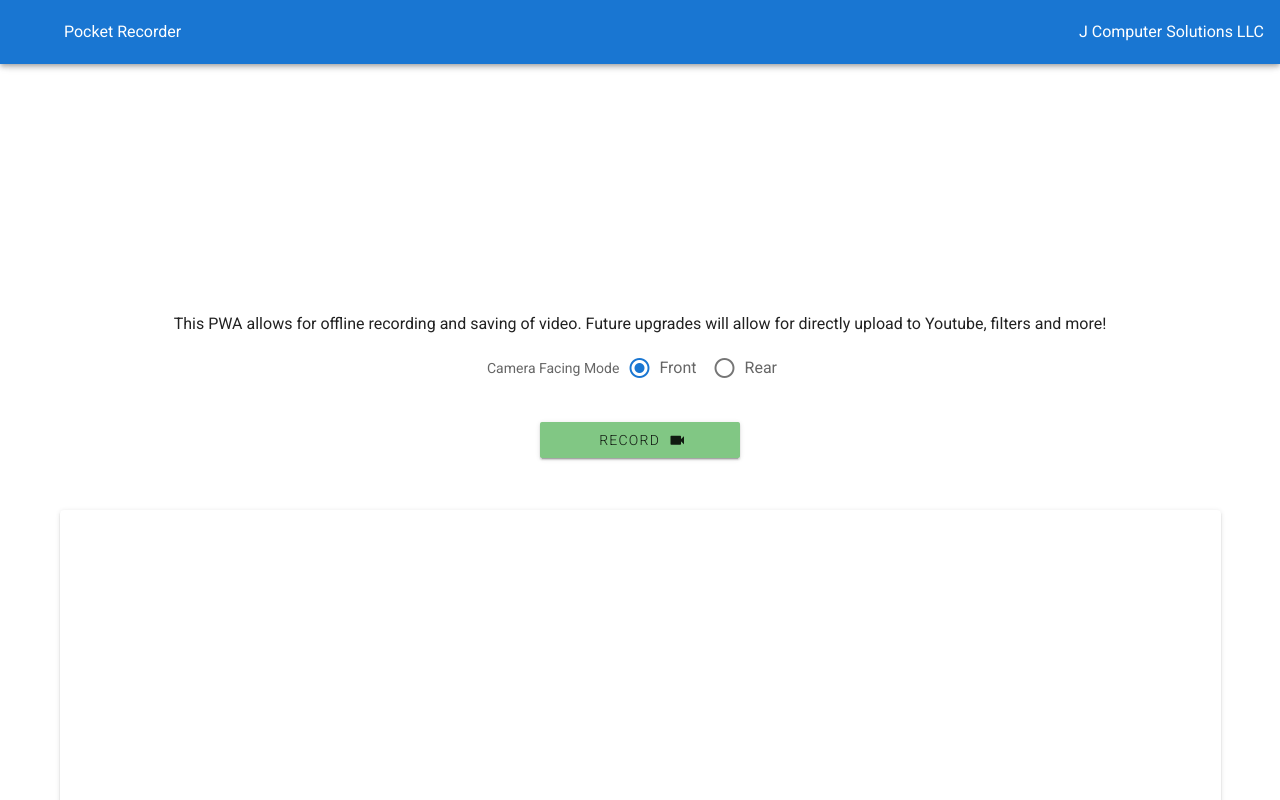
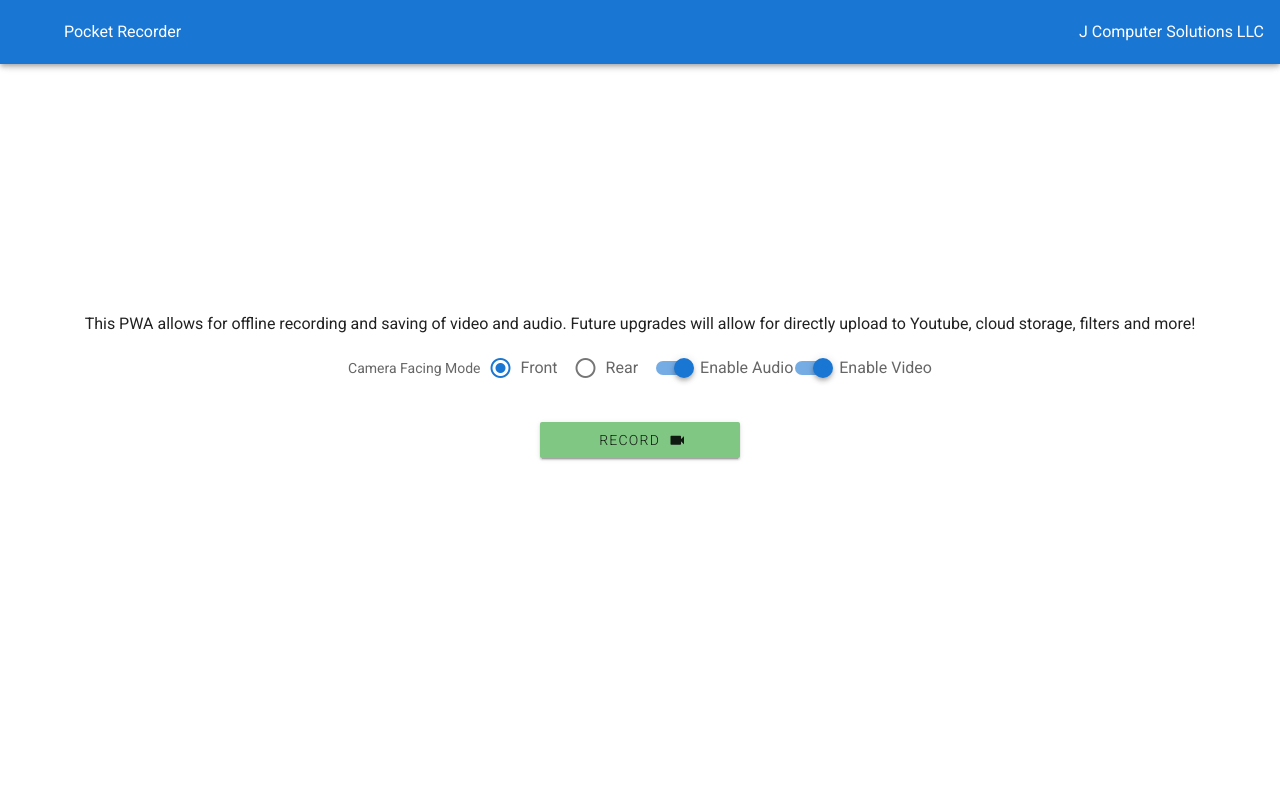
Before and after one commit to mastashake08/video-recorder, a Vue app: page / in a window 1280 px wide. Shown: the top 800 px of the page. Built offline with nearby package versions, Linux system fonts and the light colour scheme.

Commit message:
audio only option

```diff
--- a/public/pwabuilder-sw.js
+++ b/public/pwabuilder-sw.js
@@ -1,6 +1,6 @@
 // This is the "Offline copy of assets" service worker
 
-const CACHE = "recorder-offline";
+const CACHE = "pocket-recorder-offline-v1";
 
 importScripts('https://storage.googleapis.com/workbox-cdn/releases/5.1.2/workbox-sw.js');
 
@@ -26,7 +26,7 @@ self.addEventListener('notificationclick', function(event) {
   switch (event.action) {
     case 'donate':
       console.log('Donate');
-      var url = 'https://cash.me/$mastashake08'
+      var url = 'https://cash.me/$jcompsolu'
       clients.openWindow(url)
       break;
     case 'close':
--- a/src/components/VideoRecorder.vue
+++ b/src/components/VideoRecorder.vue
@@ -11,8 +11,8 @@
       </v-col>
     </v-row>
     <v-row v-if="!isRecording" class="text-center justify-center" transition="slide-x-transition">
-      This PWA allows for offline recording and saving of video. Future upgrades
-      will allow for directly upload to Youtube, filters and more!
+      This PWA allows for offline recording and saving of video and audio. Future upgrades
+      will allow for directly upload to Youtube, cloud storage, filters and more!
       <v-radio-group v-model="radioGroup" label="Camera Facing Mode" row>
         <v-radio
           v-for="n in cameraOptions"
@@ -21,6 +21,16 @@
           :value="n.value"
         ></v-radio>
     </v-radio-group>
+    <v-switch
+      v-model="audioOpt"
+      label="Enable Audio"
+      row
+    ></v-switch>
+    <v-switch
+      v-model="videoOpt"
+      label="Enable Video"
+      row
+    ></v-switch>
     </v-row>
     <v-row class="text-center justify-center">
       <v-col class="mb-5">
@@ -52,12 +62,13 @@
     </v-row>
     <v-row class="text-center">
       <v-col class="mb-4">
-        <v-card>
+        <v-card v-show="videoOpt && isRecording">
           <v-responsive :aspect-ratio="16/9">
             <canvas></canvas>
             <video id="recorder"></video>
           </v-responsive>
         </v-card>
+        <div class="mic text-center justify-center" v-if="!videoOpt && isRecording"></div>
       </v-col>
     </v-row>
 
@@ -77,23 +88,24 @@ export default {
       isRecording: false,
       mediaRecorder: {},
       radioGroup: "user",
+      videoOpt: true,
+      audioOpt: true,
       cameraOptions: [{value: 'user', label: 'Front'}, {value: 'environment', label: 'Rear'}]
     }
   },
   methods: {
     startRecord: function () {
       var that = this
-      navigator.mediaDevices.getUserMedia({ video: {
-        width: { min: 1024, ideal: 1280, max: 1920 },
-        height: { min: 576, ideal: 720, max: 1080 },
-        facingMode: this.radioGroup
-      }, audio: true })
+      navigator.mediaDevices.getUserMedia({ video: this.videoOpt, audio: this.audioOpt })
       .then(function(stream) {
           that.stream = stream
-          that.video.srcObject = stream
-          that.video.play()
+          if (that.videoOpt) {
+            that.video.srcObject = stream
+            that.video.play()
+          }
           that.mediaRecorder = new MediaRecorder(that.stream)
-
+          that.mediaRecorder.onerror = that.handleError
+          that.mediaRecorder.onstop = that.handleStop
           that.mediaRecorder.ondataavailable = that.handleDataAvailable
           that.isRecording = true
           that.mediaRecorder.start()
@@ -104,17 +116,24 @@ export default {
       })
     },
     stopRecord: function () {
-      this.video.pause()
+      if (this.videoOpt) {
+        this.video.pause()
+      }
       this.mediaRecorder.stop()
+    },
+    handleStop: function () {
       this.isRecording = false
     },
-    handleDataAvailable: function (event){
+    handleDataAvailable: function (event) {
       if (event.data.size > 0) {
         this.recordedChunks.push(event.data)
         this.download()
       } else {
         alert('There was an error please try again later!')
       }
+    },
+    handleError: function (err) {
+      alert(err)
     },
     download: function () {
       var blob = new Blob(this.recordedChunks, {
@@ -125,8 +144,7 @@ export default {
       document.body.appendChild(a)
       a.style = "display: none"
       a.href = url
-      var d = new Date()
-      var n = d.toUTCString()
+      var n = Math.floor(Math.random() * 10000000)
       a.download = n+".webm"
       a.click()
       window.URL.revokeObjectURL(url)
@@ -181,4 +199,33 @@ canvas {
   height: 100%;
   width: 100%;
 }
+
+.mic {
+	background: red;
+	border-radius: 50%;
+	margin-left: 45%;
+	height: 100px;
+	width: 100px;
+
+	box-shadow: 0 0 0 0 rgba(0, 0, 0, 1);
+	transform: scale(1);
+	animation: pulse 2s infinite;
+}
+
+@keyframes pulse {
+	0% {
+		transform: scale(0.95);
+		box-shadow: 0 0 0 0 rgba(0, 0, 0, 0.7);
+	}
+
+	70% {
+		transform: scale(1.2);
+		box-shadow: 0 0 0 15px rgba(0, 0, 0, 0);
+	}
+
+	100% {
+		transform: scale(0.95);
+		box-shadow: 0 0 0 0 rgba(0, 0, 0, 0);
+	}
+}
 </style>
```
